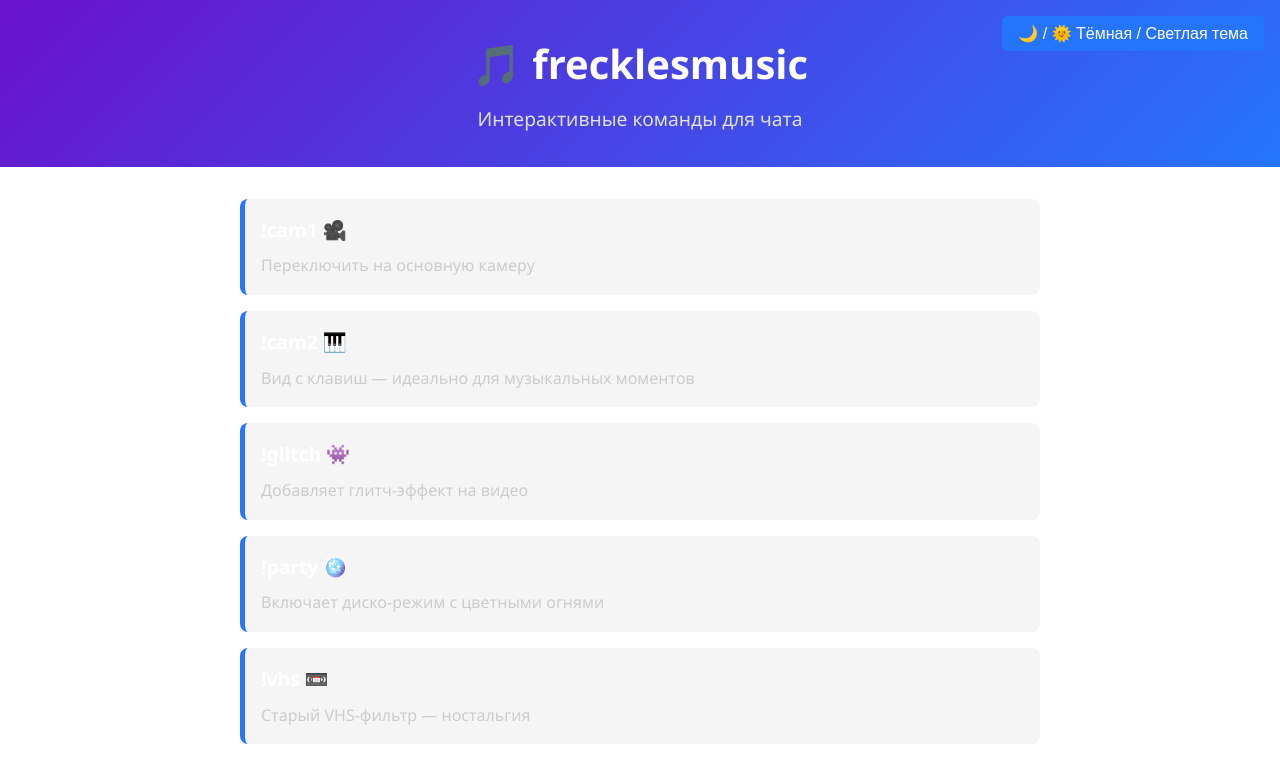
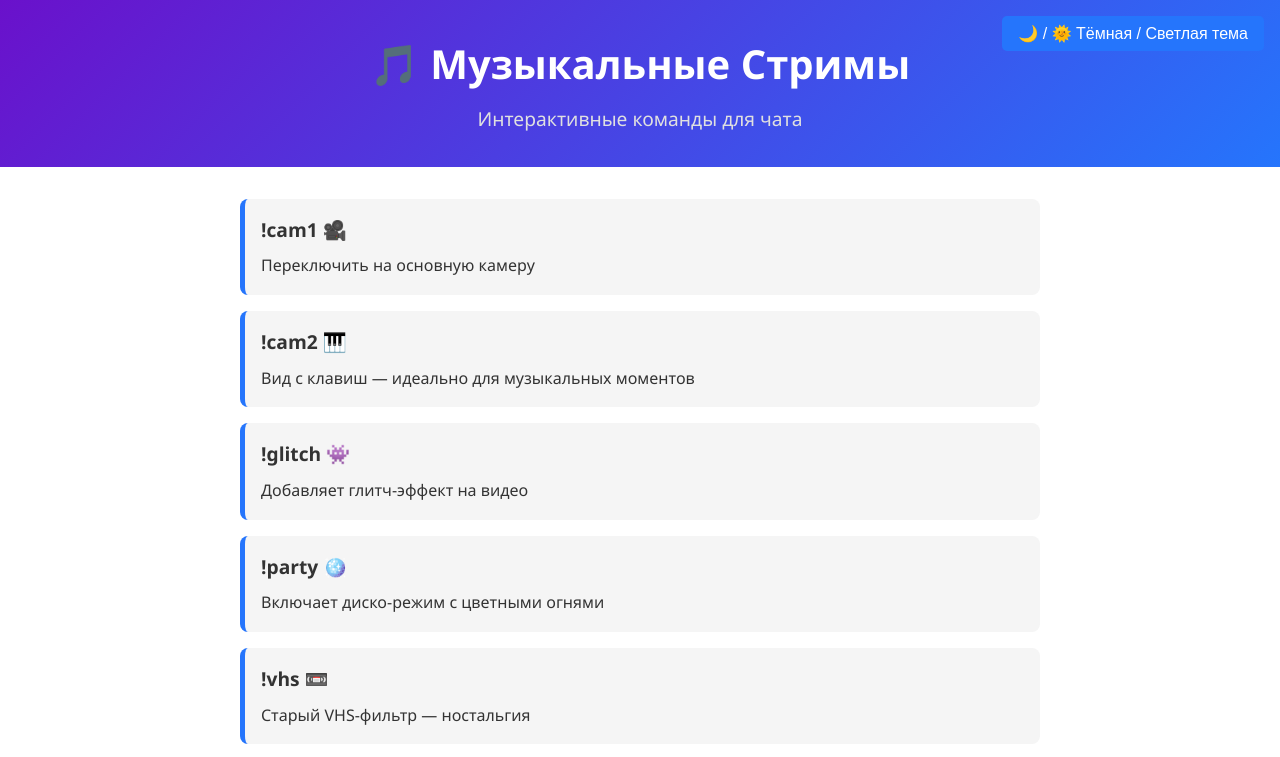
Before and after one commit to fpsthirty/frecklesmusic, a plain HTML site: page index.html in a window 1280 px wide. Both pictures are taken after a click on the button "🌙 / 🌞 Тёмная / Светлая тема". Shown: the top 757 px of the page. Drawn offline with Linux system fonts and the light colour scheme.

Commit message:
fix colors for light theme

```diff
--- a/index.html
+++ b/index.html
@@ -62,19 +62,23 @@
       border-left: 5px solid #2575fc;
     }
 
-    .command:hover {
-      transform: scale(1.02);
-    }
-
     .command h3 {
       margin: 0;
       font-size: 1.2rem;
       color: #ffffff;
     }
 
+    .command.light-theme h3 {
+      color: #333333; /* Тёмный текст в светлой теме */
+    }
+
     .command p {
       margin: 0.5rem 0 0;
       color: #cccccc;
+    }
+
+    .command.light-theme p {
+      color: #333333; /* Тёмный текст в светлой теме */
     }
 
     .stream-section {
@@ -164,7 +168,7 @@
 <body>
 
   <header>
-    <h1>🎵 frecklesmusic</h1>
+    <h1>🎵 Музыкальные Стримы</h1>
     <p>Интерактивные команды для чата</p>
   </header>
 
@@ -234,7 +238,7 @@
   </div>
 
   <footer>
-    © 2025 frecklesmusic | Все команды активны во время стрима
+    © 2025 by Твой Никнейм | Все команды активны во время стрима
   </footer>
 
   <script>
```
